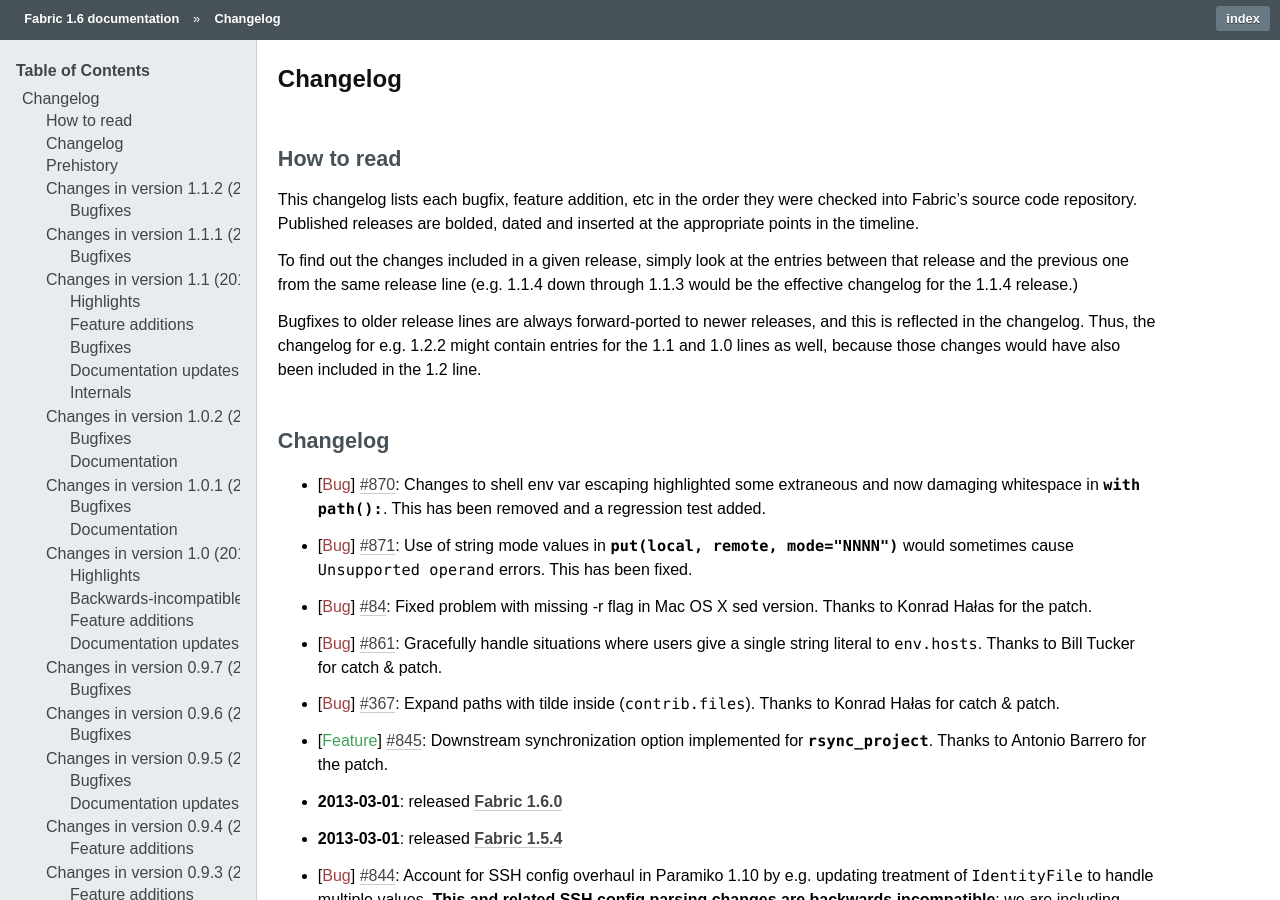
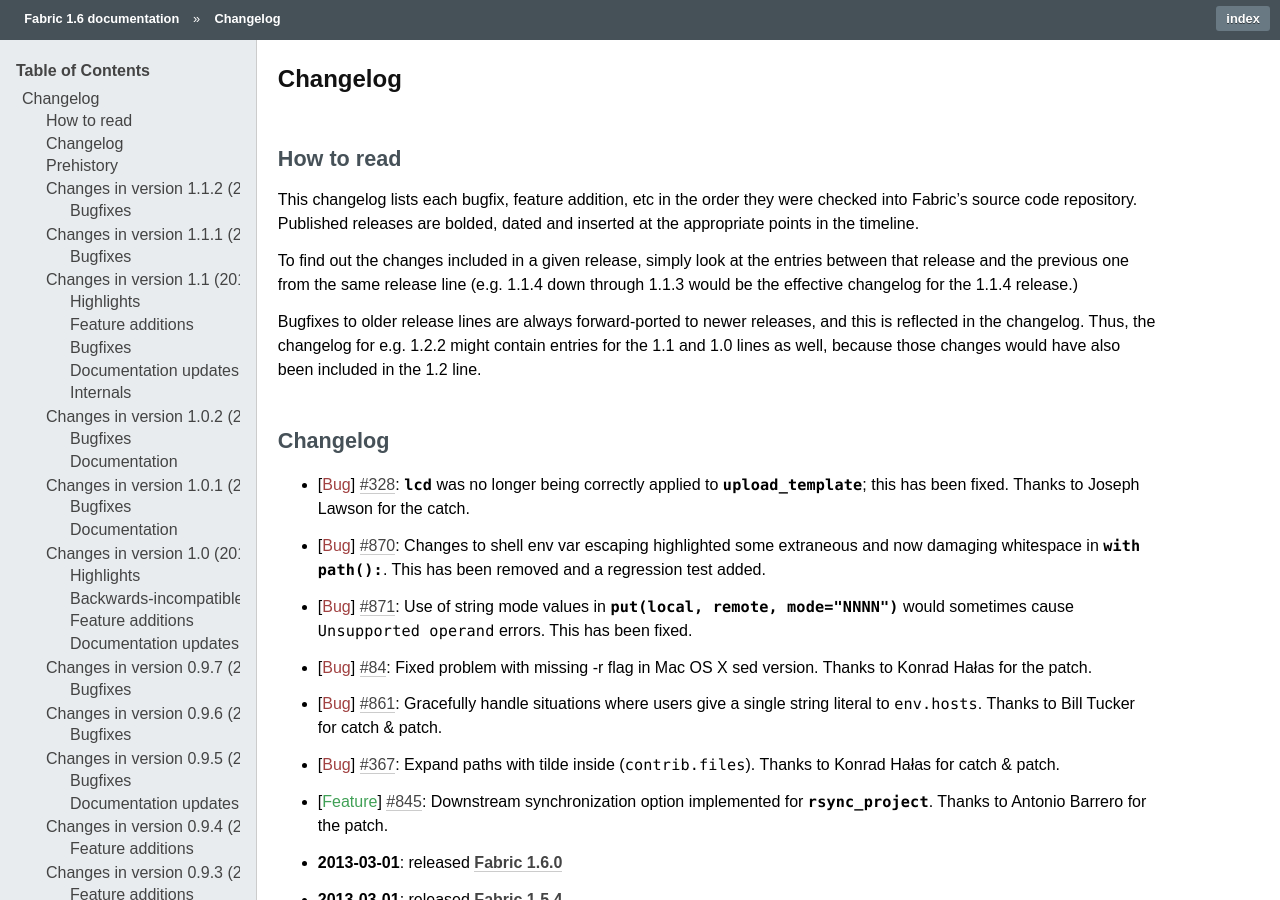
Before and after one commit to fabric/fabric, a Sphinx documentation site: the page built from docs/changelog.rst, in a window 1280 px wide and 900 px high. Built offline with Sphinx 7.4.7, drawn with Linux system fonts in a browser that asks for light colours.

Commit message:
Changelog re reopening of #328; fixes #328

```diff
--- a/docs/changelog.rst
+++ b/docs/changelog.rst
@@ -25,6 +25,9 @@
 Changelog
 =========
 
+* :bug:`328` `.lcd` was no longer being correctly applied to
+  `.upload_template`; this has been fixed. Thanks to Joseph Lawson for the
+  catch.
 * :bug:`870` Changes to shell env var escaping highlighted some extraneous and
   now damaging whitespace in `with path(): <.path>`. This has been removed and
   a regression test added.
```
